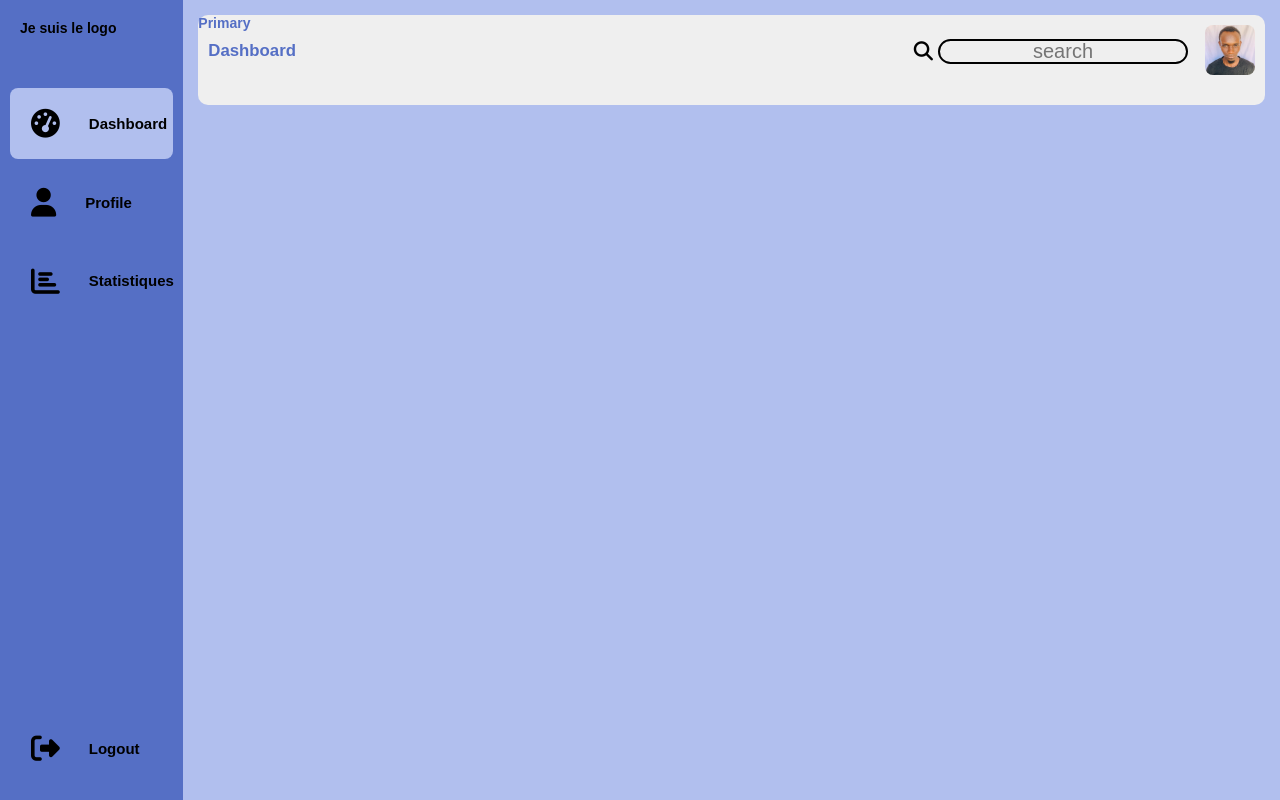
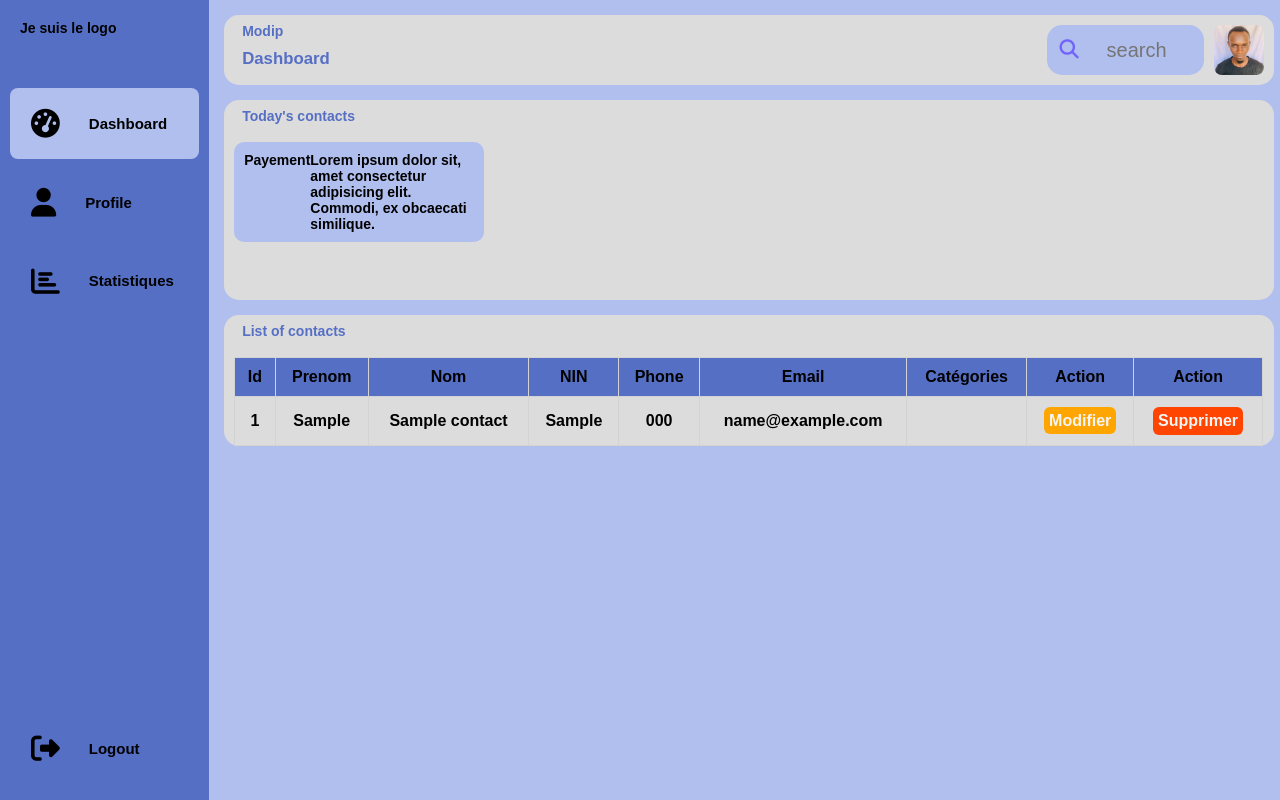
Before and after one commit to Modip/test_crud_php, a PHP site: page /dashboard.php in a window 1280 px wide. Run offline with PHP 8.4, Linux system fonts and the light colour scheme; tables that the repository leaves empty or names only in its code hold one stand-in row (values such as "Sample post"); data that the repository does not hold is empty.

Commit message:
code dashboard

```diff
--- a/dashboard.php
+++ b/dashboard.php
@@ -1,3 +1,7 @@
+<?php
+    require_once("connect.php");
+?>
+
 <!DOCTYPE html>
 <html lang="en">
 <head>
@@ -35,22 +39,91 @@
                 </li>
             </ul>
         </div>
+        <div class="main-content">
             <div class="header">
                 <div class="main-header">
                     <div class="header-title">
-            <span>Primary</span>
+                    <span class="header-span">Modip</span>
                             <h3>Dashboard</h3>
                     </div>
                     <div class="header-search">
                         <div class="search-box">
                             <i class="fa-solid fa-search"></i>
-                    <input type="text" placeholder="search">
+                            <input type="text" class="search-input" placeholder="search">
                         </div>
                         <div class="img">
                             <img src="public/img/modip.jpg"class="profil-img" alt="">
                     </div>
                 </div>
+                </div>
+            </div>
+            <div class="card-content">
+                <div class="card">
+                <div class="header-title">
+                    <span class="header-span">Today's contacts</span>
+                </div>
+                    <div class="card-box">
+                        <h4>Payement</h4>
+                        <p>Lorem ipsum dolor sit, amet consectetur adipisicing elit.
+                            Commodi, ex obcaecati similique.</p>
+                    </div>
 
+                </div>
+            </div>
+
+            <div class="table-contact">
+                <div class="contact-list">
+                <div class="header-title">
+                    <span class="header-span">List of contacts</span>
+                </div>
+                <table>
+            <thead>
+                <th>Id</th>
+                <th>Prenom</th>
+                <th>Nom</th>
+                <th>NIN</th>
+                <th>Phone</th>
+                <th>Email</th>
+                <th>Catégories</th>
+                <th>Action</th>
+                <th>Action</th>
+            </thead>
+            <?php
+
+                $query = $pdo->prepare("SELECT * FROM contact");
+                $query->execute();
+
+                while($contact=$query->fetch())
+                {
+
+                    $categorie_id=$contact['categorie_id'];
+
+                    $query_categorie = $pdo->prepare("SELECT * FROM categorie WHERE id= $categorie_id");
+                    $query_categorie->execute();
+                    $result_categorie = $query_categorie->fetch();
+
+            ?>
+                   <tr>
+                        <td> <?=$contact['id'] ?></th>
+                        <td> <?=$contact['prenom'] ?></td>
+                        <td> <?=$contact['nom'] ?></td>
+                        <td> <?=$contact['nin'] ?></td>
+                        <td> <?=$contact['phone'] ?></td>
+                        <td> <?=$contact['email'] ?></td>
+                        <td> <?=$result_categorie['nomCat']?></td>
+
+                        <td>
+                            <a href="contact-edit.php? id=<?=$contact['id']; ?>" class="update" > Modifier</a>
+                        </td>
+                        <td>
+                            <form action="formularhandler.php" method="post">
+                                <button type="submit" name="delete-contact" class="delete" value="<?=$contact['id'];?>">Supprimer</button>
+                            </form>
+                        </td>
+                   </tr>
+              <?php  } ?>
+        </table>
+                </div>
             </div>
         </div>
     </div>
--- a/index.php
+++ b/index.php
@@ -1,7 +1,6 @@
 <?php
-
     require_once("connect.php");
-    ?>
+?>
 <!DOCTYPE html>
 <html lang="fr">
 <head>
@@ -12,7 +11,7 @@
 </head>
 <body>
     <h3>Ajout de contact</h3>
-    <?php include('message.php')?>
+
     <div class="center" id= "center">
         <div class="boutton" id="boutton">
             <button type="text" class="ajout" onclick=" return showForm()"> Ajouter </button>
@@ -49,7 +48,6 @@
 
             while($categorie=$categories->fetch())
             {
-
 
             ?>
                 <option value="<?=$categorie['id'] ?>" class="clp"><?=$categorie['nom'] ?></option>
--- a/public/css/style.css
+++ b/public/css/style.css
@@ -13,7 +13,13 @@ body {
     color: black;
 }
 .main{
+
     display: flex;
+}
+.main-content{
+    position: relative;
+    width: 100%;
+
 }
 
 .sidebar{
@@ -23,12 +29,16 @@ body {
     left: 0;
     bottom: 0;
     height: 100vh;
-    width: 220px;
+    width: 90px;
     padding: 0 1.7rem;
     padding: 0;
     overflow: hidden;
     transition: all 0.5s;
 
+}
+
+.sidebar:hover{
+    width: 250px;
 }
 
 
@@ -115,20 +125,23 @@ h3{
 
 .update{
     background-color: orange;
-    padding-right: 10px;
-    padding-left: 10px;
-    color: white;
-    border-radius: 2rem;
+    font-size: 16px;
+    font-weight: bold;
+    padding: 5px;
+
+    color: whitesmoke;
+    border-radius: 6px;
     cursor: pointer;
 }
 
 .delete{
     background-color: orangered;
-    padding-right: 10px;
-    padding-left: 10px;
-    color: white;
+    font-size: 16px;
+    font-weight: bold;
+    padding: 5px;
+    color: whitesmoke;
     cursor: pointer;
-    border-radius: 2rem;
+    border-radius: 6px;
 }
 
 label {
@@ -251,18 +264,25 @@ table, td, th{
 th{
     background-color: rgb(85, 111, 197);
 }
+
+
 .header{
 
-    background: #efefef;
+    background: rgb(221, 220, 220);
     position: relative;
-    width: 100%;
-    height: 90px;
+    width: 98%;
+    height: 70px;
     margin: 15px;
-    border-radius: 10px;
+    border-radius: 15px;
 
 }
 .header-title{
+    padding: 0.5rem;
     color: rgb(85, 111, 197);
+}
+.header-span{
+    margin: 10px;
+
 }
 .main-header{
     display: flex;
@@ -270,8 +290,9 @@ th{
     position: relative;
     width: 100%;
 }
+
 .header-search{
-
+    height: 50px;
     display: flex;
     justify-content: space-between;
     margin: 10px;
@@ -282,18 +303,27 @@ th{
     width: 50px;
     height: 50px;
     border-radius: 8px;
+    margin-left: 10px;
 }
 .search-box{
+
+    background: rgb(177, 191, 238);
+    color: rgb(113, 99, 252);
     display: flex;
     align-items: center;
-    padding: 4px 12px;
-    gap: 1;
+    padding: 2px 12px;
+    gap: 3px;
+    border-radius: 15px;
 }
 
-.search-box input{
+.search-input{
     background: transparent;
-    padding: 10px;
+    width: 100px;
+   color: rgb(177, 191, 238);
+
 }
+
+
 
 .search-box i{
     cursor: pointer;
@@ -305,3 +335,36 @@ th{
 .search-box i:hover{
     transform: scaleY(1.2);
 }
+
+
+.card-content{
+    position: relative;
+    height: 200px; background: rgb(221, 220, 220);
+    margin: 15px;
+    border-radius: 15px;
+    width: 98%;
+}
+
+.card-box{
+    background: rgb(177, 191, 238);
+    width: 250px;
+    margin: 10px;
+    padding: 10px;
+    border-radius: 10px;
+    display: flex;
+    justify-content: space-between;
+}
+
+.table-contact{
+    background: rgb(221, 220, 220);
+    position: relative;
+    width: 98%;
+    margin: 15px;
+    border-radius: 15px;
+}
+
+table{
+    width: 98%;
+    margin: 10px;
+    padding: 10px;
+}
```
Lines whose indentation alone changed are shown as unchanged.
